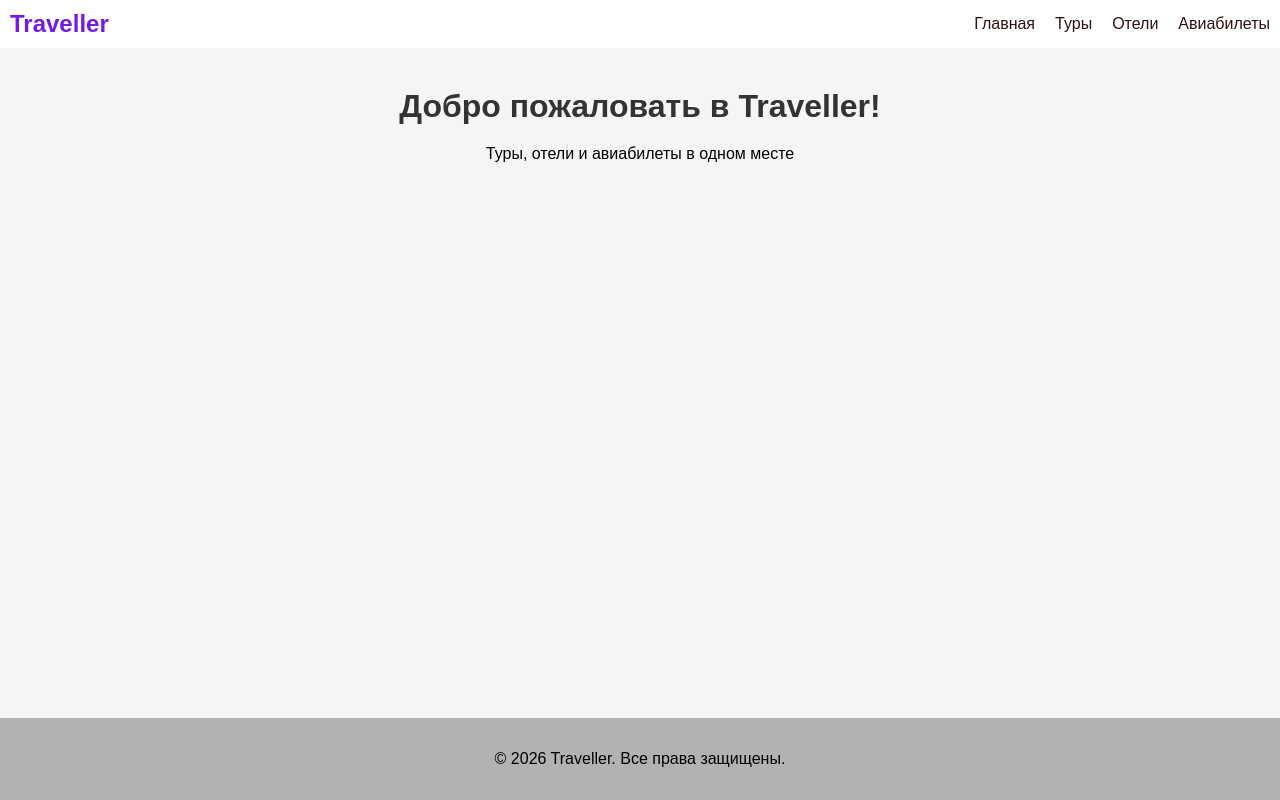
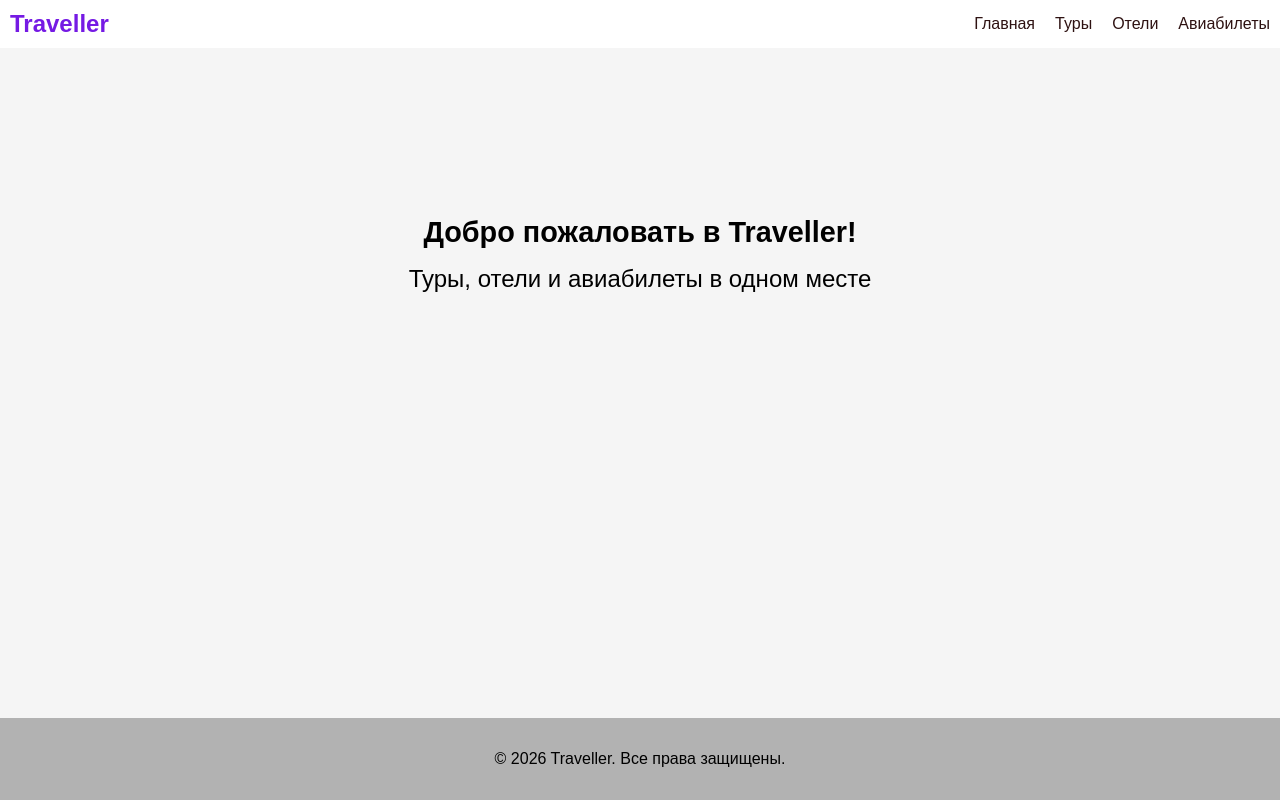
Before and after one commit to AuyLisa/Traveller-React-open-repo, a React (Vite) app: page / in a window 1280 px wide. Built offline with nearby package versions, Linux system fonts and the light colour scheme.

Commit message:
Update Home.css

```diff
--- a/src/pages/home/Home.css
+++ b/src/pages/home/Home.css
@@ -1,9 +1,16 @@
 .home {
+  display: flex;
+  flex-direction: column;
+  justify-content: center;
   text-align: center;
-  min-height: 400px;
 }
 
-h1 {
-  color: #333;
-  margin-bottom: 20px;
+.home__title {
+  font-size: 1.8rem;
+  margin-bottom: 1rem;
+  margin-top:8rem;
 }
+
+.home__slogan {
+  font-size: 1.5rem;
+}
```
